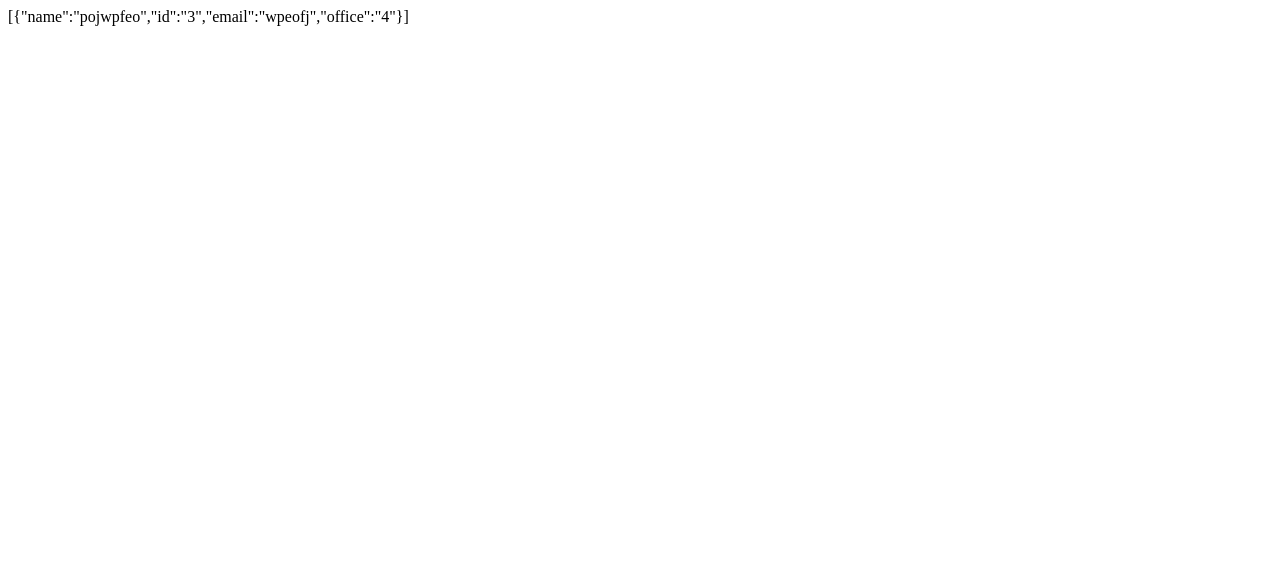
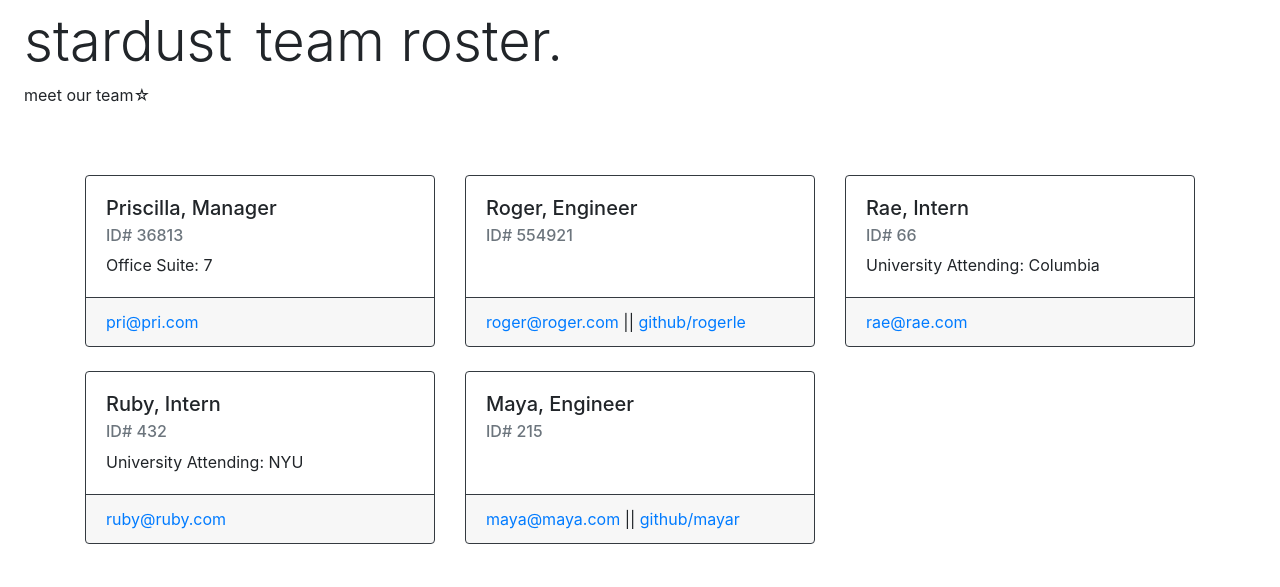
Before and after one commit to middlenamestar/team-profile, a website: page dist/index.html in a window 1280 px wide. Drawn offline with nearby package versions, Linux system fonts and the light colour scheme.

Commit message:
test trial for generating content to the page.

```diff
--- a/dist/index.html
+++ b/dist/index.html
@@ -1 +1,74 @@
-[{"name":"pojwpfeo","id":"3","email":"wpeofj","office":"4"}]
+<!DOCTYPE html>
+    <html lang="en">
+    <head>
+        <meta charset="UTF-8">
+        <meta http-equiv="X-UA-Compatible" content="IE=edge">
+        <meta name="viewport" content="width=device-width, initial-scale=1.0">
+        <title>STARDUST TEAM</title>
+        <link rel="stylesheet" href="https://cdn.jsdelivr.net/npm/bootstrap@4.6.1/dist/css/bootstrap.min.css" integrity="sha384-zCbKRCUGaJDkqS1kPbPd7TveP5iyJE0EjAuZQTgFLD2ylzuqKfdKlfG/eSrtxUkn" crossorigin="anonymous">
+        <link rel="preconnect" href="https://fonts.googleapis.com">
+        <link rel="preconnect" href="https://fonts.gstatic.com" crossorigin>
+        <link href="https://fonts.googleapis.com/css2?family=Courier+Prime:ital@0;1&family=Lato:ital,wght@0,300;0,400;1,300;1,400&display=swap" rel="stylesheet">
+        <link rel="stylesheet" href="style.css">
+    </head>
+    <body>
+        <header class="pt-2 pb-1 px-4">
+              <h1 id="head-title" class="display-4">stardust <span id="team-ros" class="px-2">team roster.</span></h1>
+              <p id="head-descr">meet our team<span id="star">☆</span></p>
+        </header>
+        <div class="container pt-5 pb-3">
+            <div class="row row-cols-1 row-cols-md-2 row-cols-lg-3">
+                <div class="col mb-4">
+                <div class="card h-100 border-dark">
+                    <div class="card-body">
+                        <h5 class="card-title">Priscilla, <span id="empl-role">Manager</span></h5>
+                        <h6 class="card-subtitle mb-2 text-muted">ID# 36813</h6>
+                        <p id="man-office-line" class="card-text"><span id="man-office">Office Suite:</span> 7</p>
+
+
+                    </div>
+                    <div class="card-footer border-dark"><a href="mailto:pri@pri.com" class="card-link">pri@pri.com</a></div>
+        </div></div>
+        <div class="col mb-4"><div class="card h-100 border-dark">
+        <div class="card-body">
+            <h5 class="card-title">Roger, <span id="empl-role">Engineer</span></h5>
+            <h6 class="card-subtitle mb-2 text-muted">ID# 554921</h6>
+
+
+        </div>
+        <div class="card-footer border-dark"><a href="mailto:roger@roger.com" class="card-link">roger@roger.com</a> ||
+            <a target="_blank" href="https://github.com/rogerle">github/rogerle</a></div>
+    </div></div><div class="col mb-4"><div class="card h-100 border-dark">
+        <div class="card-body">
+            <h5 class="card-title">Rae, <span id="empl-role">Intern</span></h5>
+            <h6 class="card-subtitle mb-2 text-muted">ID# 66</h6>
+            <p id="intern-u-line" class="card-text"><span id="intern-uni">University Attending:</span> Columbia</p>
+
+        </div>
+        <div class="card-footer border-dark">
+            <a href="mailto:rae@rae.com" class="card-link">rae@rae.com</a></div>
+    </div></div><div class="col mb-4"><div class="card h-100 border-dark">
+        <div class="card-body">
+            <h5 class="card-title">Ruby, <span id="empl-role">Intern</span></h5>
+            <h6 class="card-subtitle mb-2 text-muted">ID# 432</h6>
+            <p id="intern-u-line" class="card-text"><span id="intern-uni">University Attending:</span> NYU</p>
+
+        </div>
+        <div class="card-footer border-dark">
+            <a href="mailto:ruby@ruby.com" class="card-link">ruby@ruby.com</a></div>
+    </div></div><div class="col mb-4"><div class="card h-100 border-dark">
+        <div class="card-body">
+            <h5 class="card-title">Maya, <span id="empl-role">Engineer</span></h5>
+            <h6 class="card-subtitle mb-2 text-muted">ID# 215</h6>
+
+        </div>
+        <div class="card-footer border-dark">
+            <a href="mailto:maya@maya.com" class="card-link">maya@maya.com</a> ||
+            <a target="_blank" href="https://github.com/mayar">github/mayar</a></div>
+    </div></div>
+            </div>
+        </div>
+        <script src="https://cdn.jsdelivr.net/npm/jquery@3.5.1/dist/jquery.slim.min.js" integrity="sha384-DfXdz2htPH0lsSSs5nCTpuj/zy4C+OGpamoFVy38MVBnE+IbbVYUew+OrCXaRkfj" crossorigin="anonymous"></script>
+        <script src="https://cdn.jsdelivr.net/npm/bootstrap@4.6.1/dist/js/bootstrap.bundle.min.js" integrity="sha384-fQybjgWLrvvRgtW6bFlB7jaZrFsaBXjsOMm/tB9LTS58ONXgqbR9W8oWht/amnpF" crossorigin="anonymous"></script>
+    </body>
+    </html>
```
